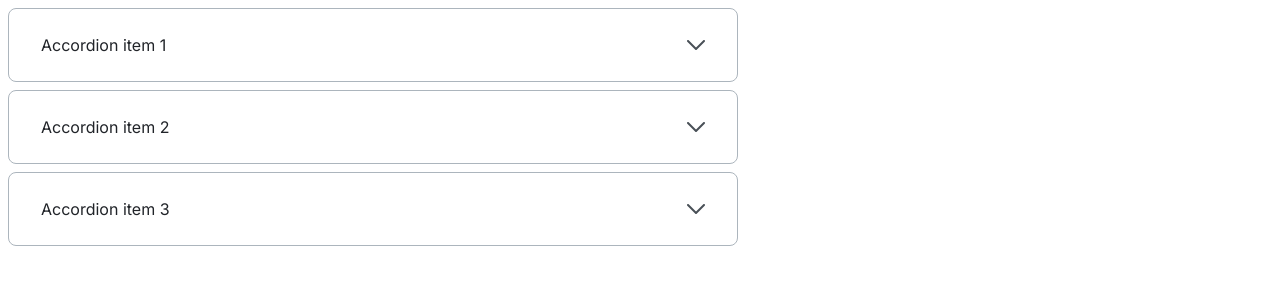
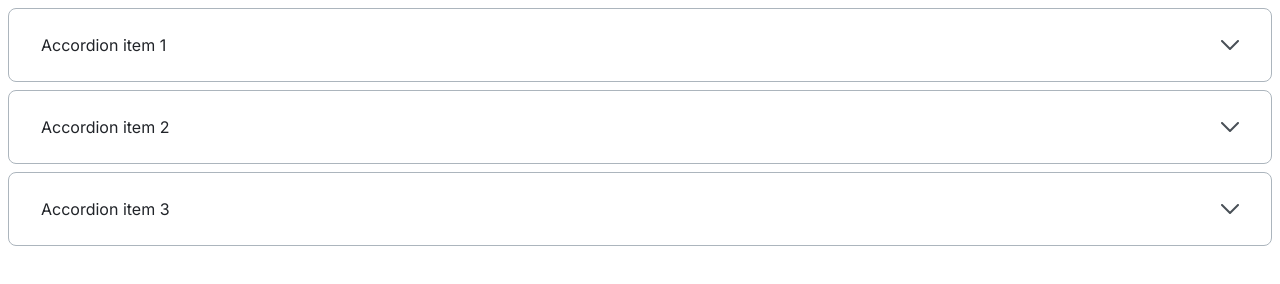
Before and after one commit to js-tasks-ru/htmlcss-20240614_waira, a website: page 03-lection1/02-accordion/index.html in a window 1280 px wide. Drawn offline with Linux system fonts and the light colour scheme.

Commit message:
fix accordion max-width

```diff
--- a/03-lection1/02-accordion/accordion.css
+++ b/03-lection1/02-accordion/accordion.css
@@ -1,6 +1,5 @@
 .accordion {
   display: flex;
-  max-width: 730px;
   flex-direction: column;
   font-family: 'Inter', sans-serif;
   font-size: 16px;
```
